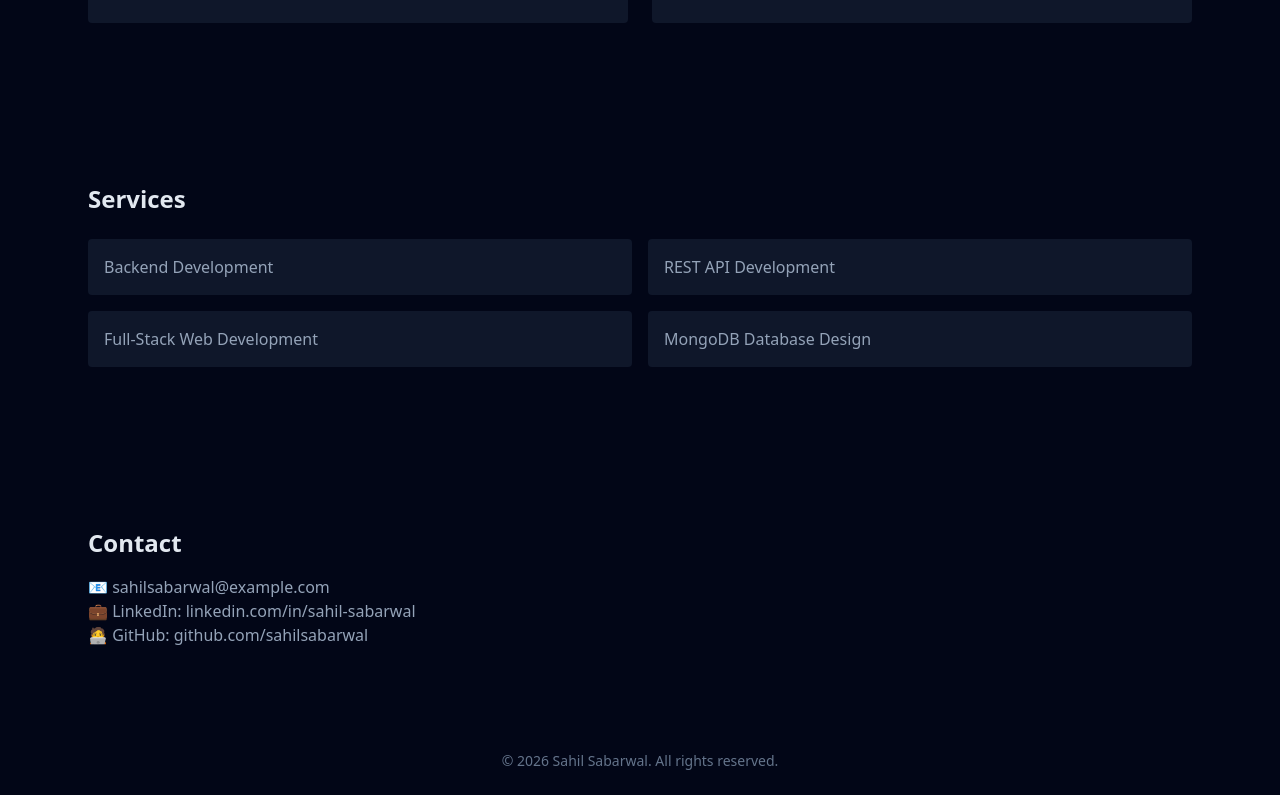
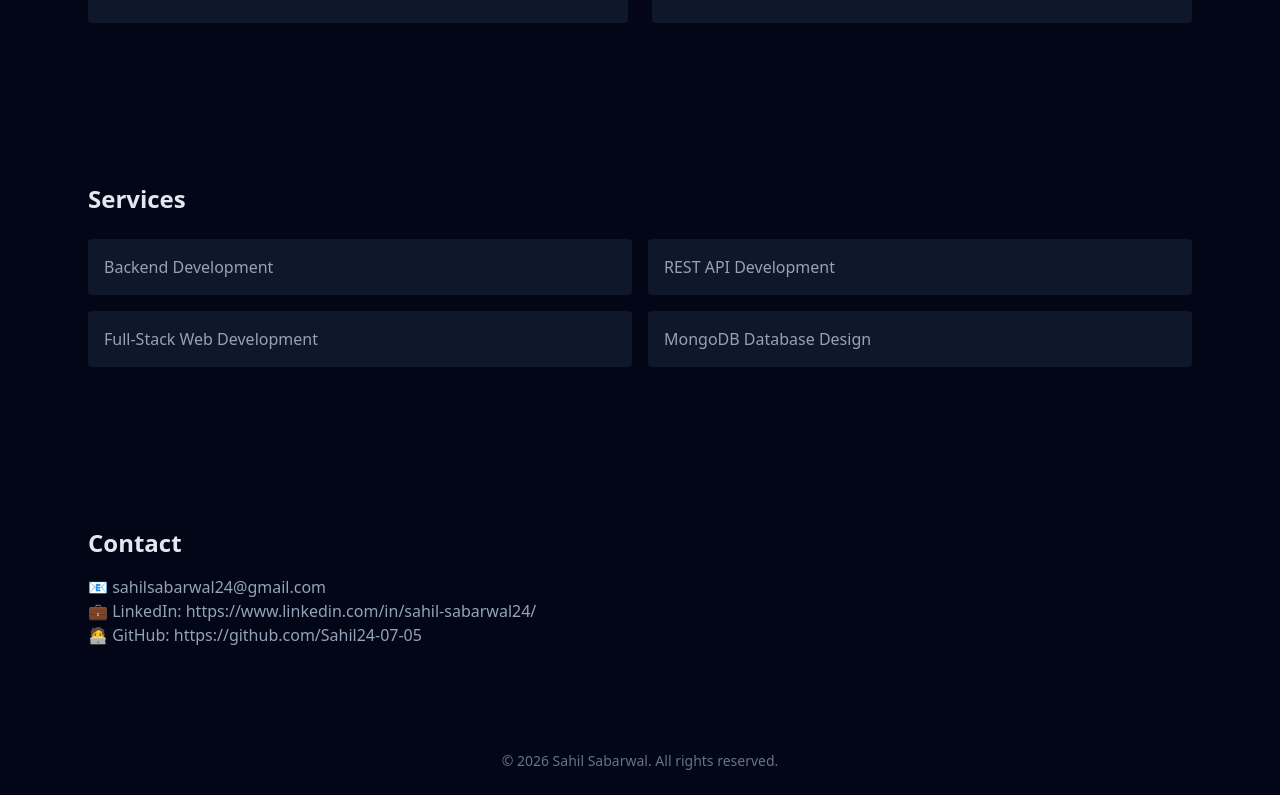
Before and after one commit to Sahil24-07-05/sahil-portfolio, a Next.js app: page / in a window 1280 px wide. Shown: the part 1670-2465 px from the top of the page. Built offline with nearby package versions, Linux system fonts and the light colour scheme.

Commit message:
Updated contact details

```diff
--- a/src/components/contact.tsx
+++ b/src/components/contact.tsx
@@ -3,9 +3,9 @@ export default function Contact() {
     <section id="contact" className="py-20 scroll-mt-24">
       <h2 className="text-2xl font-semibold mb-4">Contact</h2>
       <p className="text-slate-400">
-        📧 sahilsabarwal@example.com <br />
-        💼 LinkedIn: linkedin.com/in/sahil-sabarwal <br />
-        🧑‍💻 GitHub: github.com/sahilsabarwal
+        📧 sahilsabarwal24@gmail.com <br />
+        💼 LinkedIn: https://www.linkedin.com/in/sahil-sabarwal24/ <br />
+        🧑‍💻 GitHub: https://github.com/Sahil24-07-05
       </p>
     </section>
   );
```
